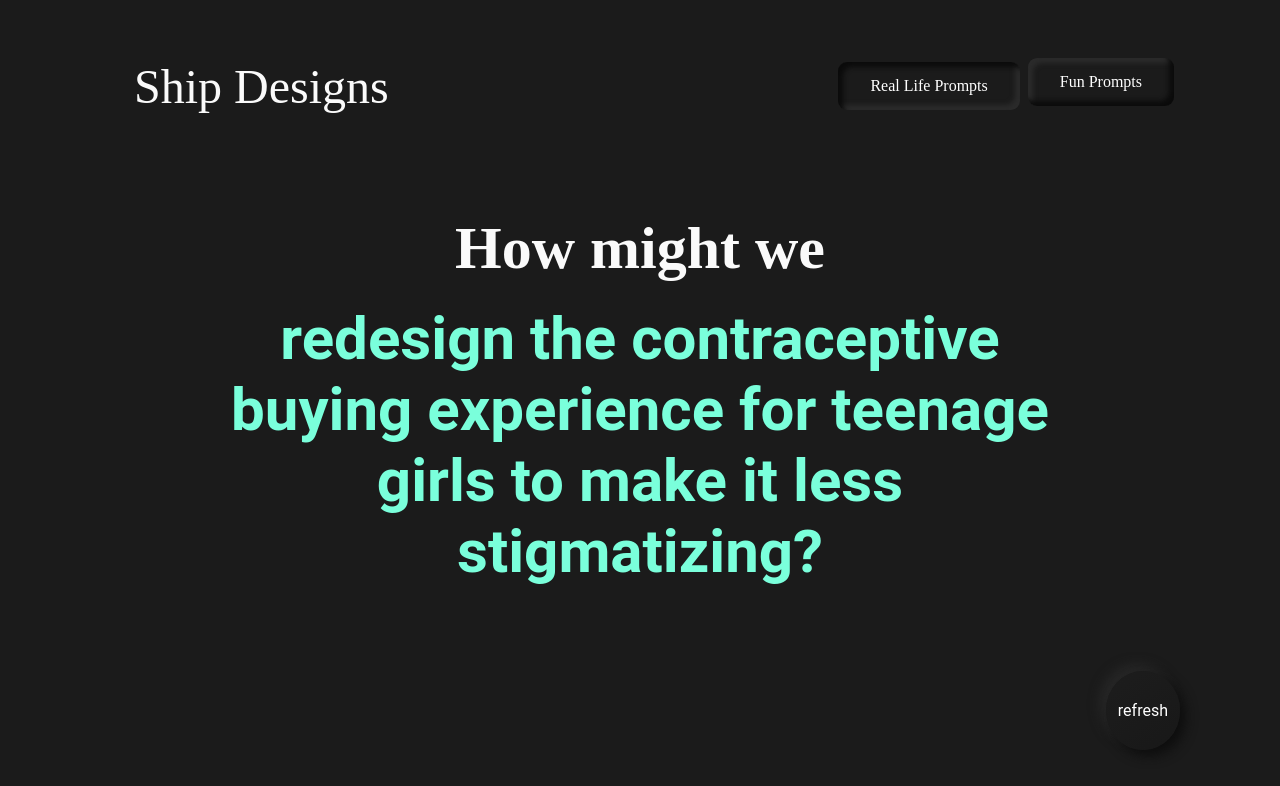
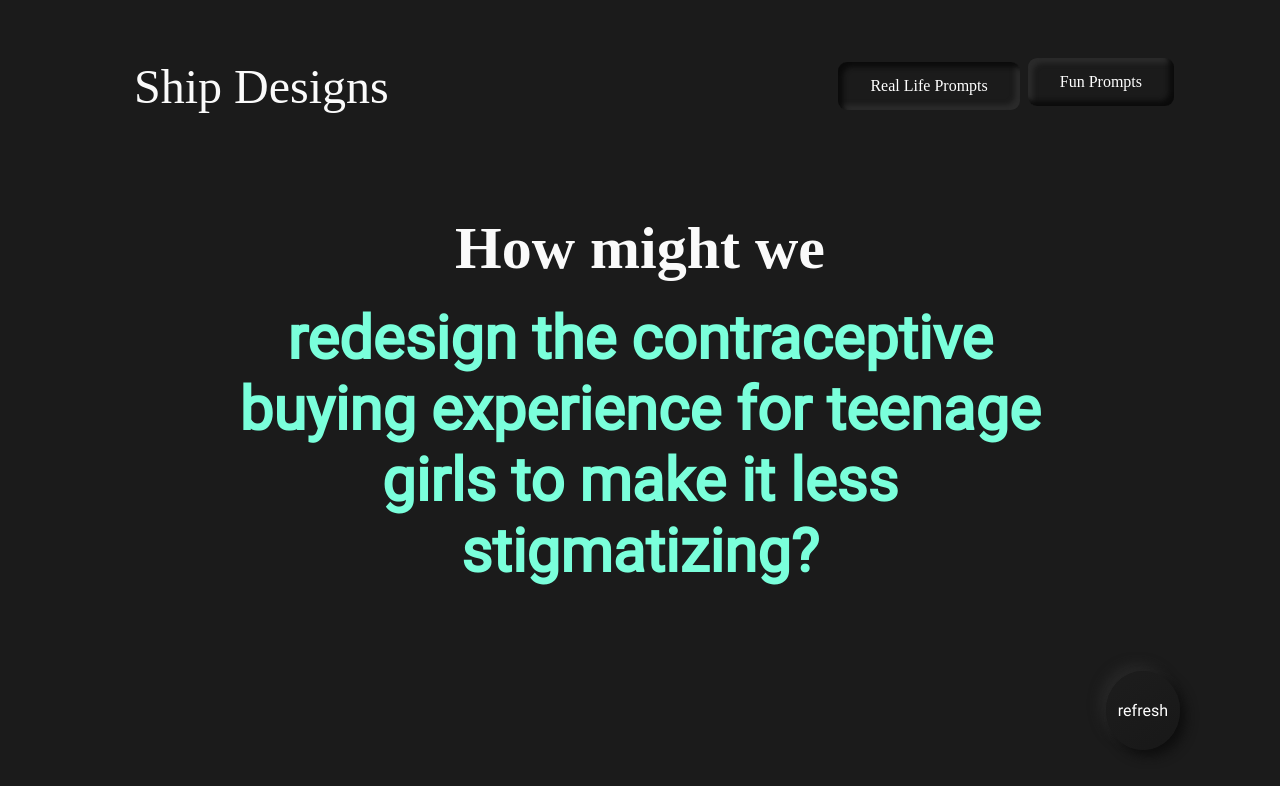
Before and after one commit to sanyaverma/shipdesigns.github.io, a Flask app: page / in a window 1280 px wide. Shown: the top 786 px of the page. Run offline with Flask 2, Linux system fonts and the light colour scheme.

Commit message:
roboto on safari

```diff
--- a/static/css/styles.css
+++ b/static/css/styles.css
@@ -1,3 +1,29 @@
+
+# Safari.
+@font-face {
+  font-family: 'Roboto';
+  font-style: normal;
+  font-weight: 100;
+  src: local('Roboto Thin'),
+       local('Roboto-Thin'),
+       url(https://fonts.gstatic.com/s/roboto/v15/Jzo62I39jc0gQRrbndN6nXYhjbSpvc47ee6xR_80Hnw.ttf) format('truetype');
+}
+@font-face {
+  font-family: 'Roboto';
+  font-style: normal;
+  font-weight: 300;
+  src: local('Roboto Light'),
+       local('Roboto-Light'),
+       url(https://fonts.gstatic.com/s/roboto/v15/Hgo13k-tfSpn0qi1SFdUfSZ2oysoEQEeKwjgmXLRnTc.ttf) format('truetype');
+}
+@font-face {
+  font-family: 'Roboto';
+  font-style: normal;
+  font-weight: 400;
+  src: local('Roboto'),
+       local('Roboto-Regular'),
+       url(https://fonts.gstatic.com/s/roboto/v15/QHD8zigcbDB8aPfIoaupKOvvDin1pK8aKteLpeZ5c0A.ttf) format('truetype');
+}
 
 body {
   background-color:#1B1B1B;
```
Also changed, not shown: 1 other file.
